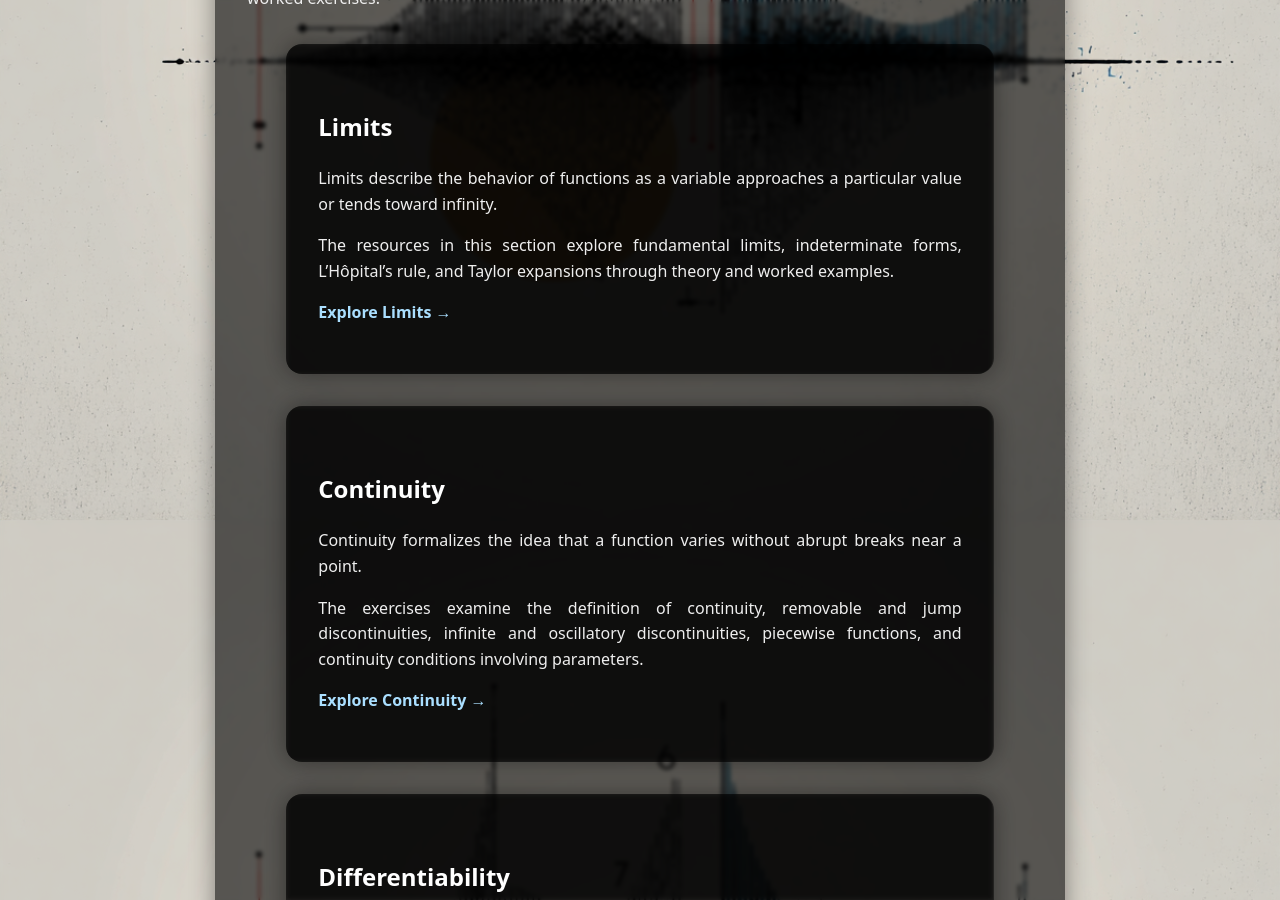
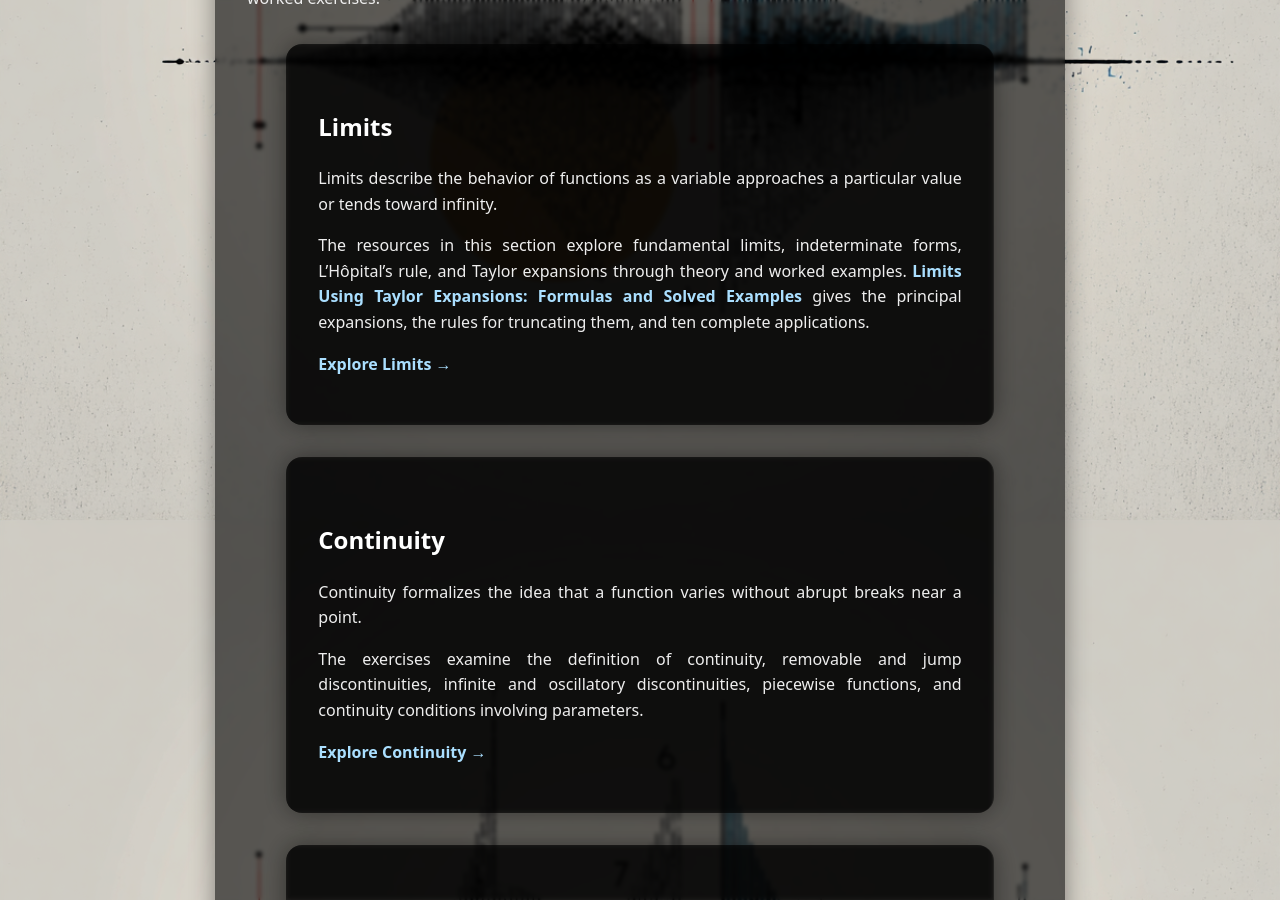
Before and after one commit to CesarePeli/Math_Physics_Logic, a Jekyll site: the page built from mathematics/calculus/index.md, in a window 1280 px wide and 900 px high, scrolled down 444 px. Built offline with Jekyll 4.4.1, drawn with Linux system fonts in a browser that asks for light colours.

Commit message:
Add direct link to Taylor limits article

```diff
--- a/mathematics/calculus/index.md
+++ b/mathematics/calculus/index.md
@@ -23,7 +23,7 @@ This section organizes the material by mathematical topic, combining theoretical
 
 Limits describe the behavior of functions as a variable approaches a particular value or tends toward infinity.
 
-The resources in this section explore fundamental limits, indeterminate forms, L’Hôpital’s rule, and Taylor expansions through theory and worked examples.
+The resources in this section explore fundamental limits, indeterminate forms, L’Hôpital’s rule, and Taylor expansions through theory and worked examples. [**Limits Using Taylor Expansions: Formulas and Solved Examples**]({{ "/mathematics/calculus/limits/limits-taylor/" | relative_url }}) gives the principal expansions, the rules for truncating them, and ten complete applications.
 
 [**Explore Limits →**]({{ "/mathematics/calculus/limits/" | relative_url }})
 
```
